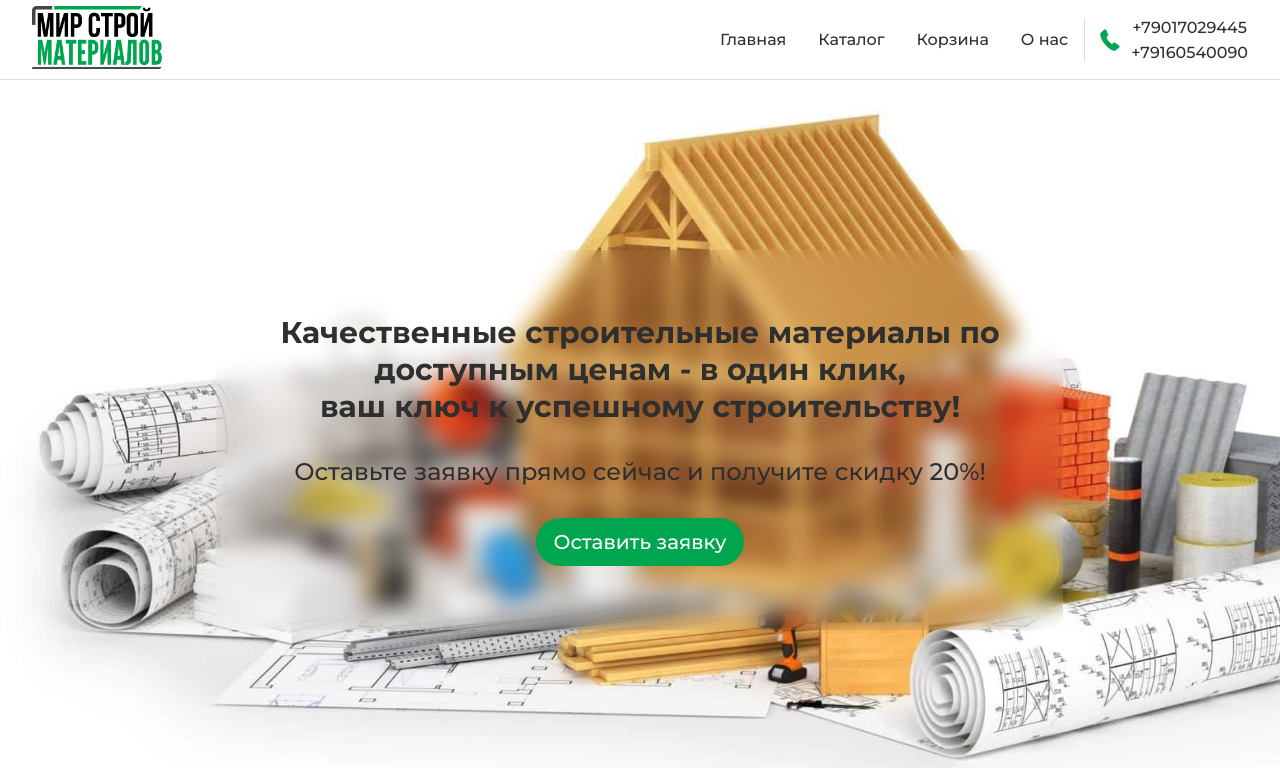
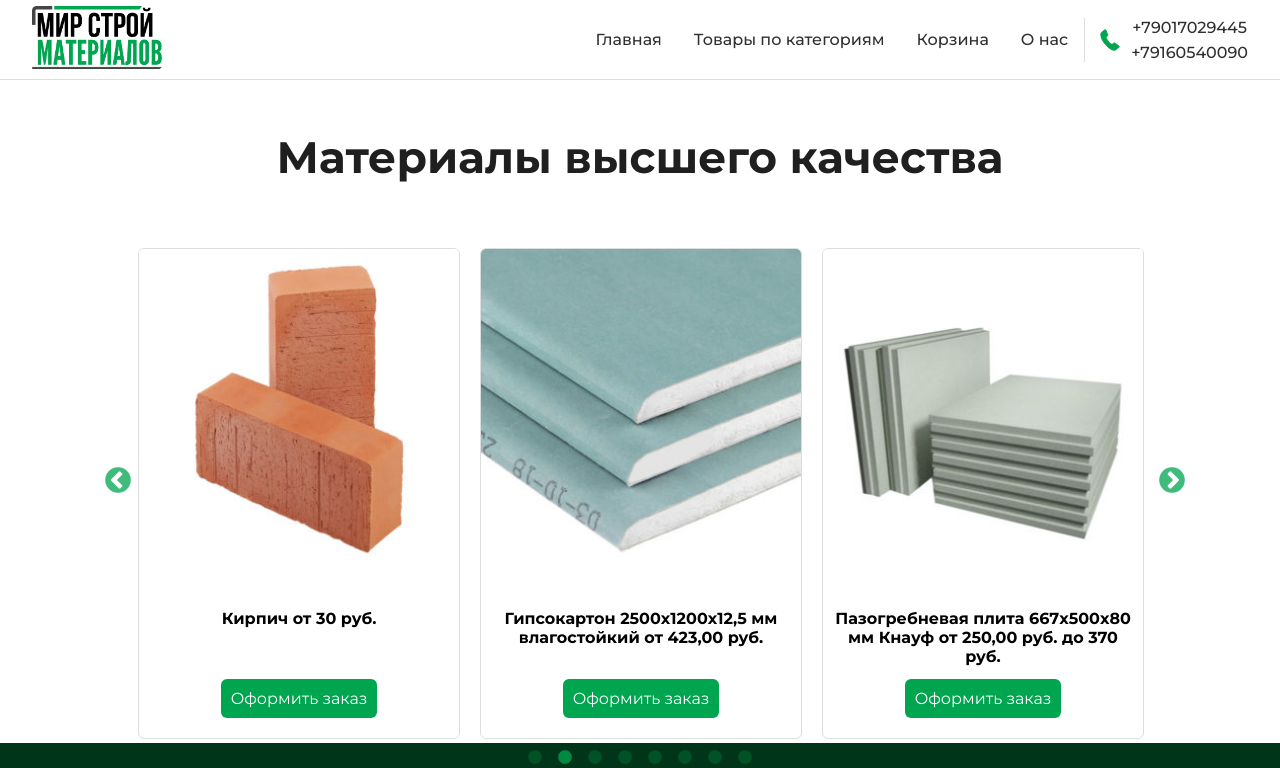
Before and after one commit to koontinuum/buildingmaterials, a React (Create React App) app: page /categories in a window 1280 px wide. Shown: the top 768 px of the page. Built offline with nearby package versions, Linux system fonts and the light colour scheme.

Commit message:
feat/add route

```diff
--- a/package.json
+++ b/package.json
@@ -9,6 +9,7 @@
     "react": "^18.2.0",
     "react-dom": "^18.2.0",
     "react-icons": "^4.8.0",
+    "react-router-dom": "^6.11.2",
     "react-scripts": "5.0.1",
     "react-slick": "^0.29.0",
     "slick-carousel": "^1.8.1",
--- a/src/App.js
+++ b/src/App.js
@@ -1,25 +1,16 @@
 import './App.css';
-import AboutStore from './components/aboutStore/AboutStore';
-import Catalog from './components/catalog/Catalog';
-import Header from './components/header/Header';
-import Main from './components/main/Main';
-import Slide from './components/slide/Slide';
-import Location from './components/location/Location';
-import Footer from './components/footer/Footer';
-import InfoStore from './components/infoStore/InfoStore';
+import { BrowserRouter, Route, Routes } from 'react-router-dom';
+import MainPage from './pages/mainPage/MainPage';
+import CategoriesPage from './pages/categoriesPage/CategoriesPage';
 
 function App() {
   return (
-    <div className="App">
-      <Header />
-      <Main />
-      <Catalog />
-      <AboutStore />
-      <Slide />
-      <InfoStore />
-      <Location />
-      <Footer />
-    </div>
+    <BrowserRouter>
+      <Routes>
+        <Route path='/' element={<MainPage />} />
+        <Route path='/categories' element={<CategoriesPage />} />
+      </Routes>
+    </BrowserRouter>
   );
 }
 
--- a/src/components/header/Header.jsx
+++ b/src/components/header/Header.jsx
@@ -1,5 +1,6 @@
 import React, { useRef, useState } from "react";
 import { FaBars, FaTimes } from "react-icons/fa";
+import { Link } from "react-router-dom";
 import styles from "./Header.module.css";
 import logo from "../../assets/logo.png";
 import phone from "../../assets/phone-green.svg";
@@ -17,12 +18,12 @@ function Header() {
         <img src={logo} alt="" />
       </a>
       <nav className={`${styles.nav} ${showNav ? styles.responsive_nav : ""}`}>
-        <a href="/#" className={styles.navLink}>
+        <Link to="/" className={styles.navLink}>
           Главная
-        </a>
-        <a href="/#" className={styles.navLink}>
-          Каталог
-        </a>
+        </Link>
+        <Link to="/categories" className={styles.navLink}>
+          Товары по категориям
+        </Link>
         <a href="/#" className={styles.navLink}>
           Корзина
         </a>
--- a/src/components/header/Header.module.css
+++ b/src/components/header/Header.module.css
@@ -83,7 +83,7 @@
     position: fixed;
     top: 0;
     left: 0;
-    height: 100vh;
+    height: 100%;
     width: 100%;
     display: flex;
     flex-direction: column;
--- /dev/null
+++ b/src/pages/categoriesPage/CategoriesPage.jsx
@@ -0,0 +1,16 @@
+import React from "react";
+import Header from "../../components/header/Header";
+import Slide from "../../components/slide/Slide";
+import Footer from "../../components/footer/Footer";
+
+function CategoriesPage() {
+  return (
+    <div>
+      <Header />
+      <Slide />
+      <Footer />
+    </div>
+  );
+}
+
+export default CategoriesPage;
--- /dev/null
+++ b/src/pages/mainPage/MainPage.jsx
@@ -0,0 +1,26 @@
+import React from "react";
+import Header from "../../components/header/Header";
+import Main from "../../components/main/Main";
+import Catalog from "../../components/catalog/Catalog";
+import AboutStore from "../../components/aboutStore/AboutStore";
+import Slide from "../../components/slide/Slide";
+import InfoStore from "../../components/infoStore/InfoStore";
+import Location from "../../components/location/Location";
+import Footer from "../../components/footer/Footer";
+
+function MainPage() {
+  return (
+    <div>
+      <Header />
+      <Main />
+      <Catalog />
+      <AboutStore />
+      <Slide />
+      <InfoStore />
+      <Location />
+      <Footer />
+    </div>
+  );
+}
+
+export default MainPage;
```
Also changed, not shown: 1 other file (tests, documents, lock files or other folders).
